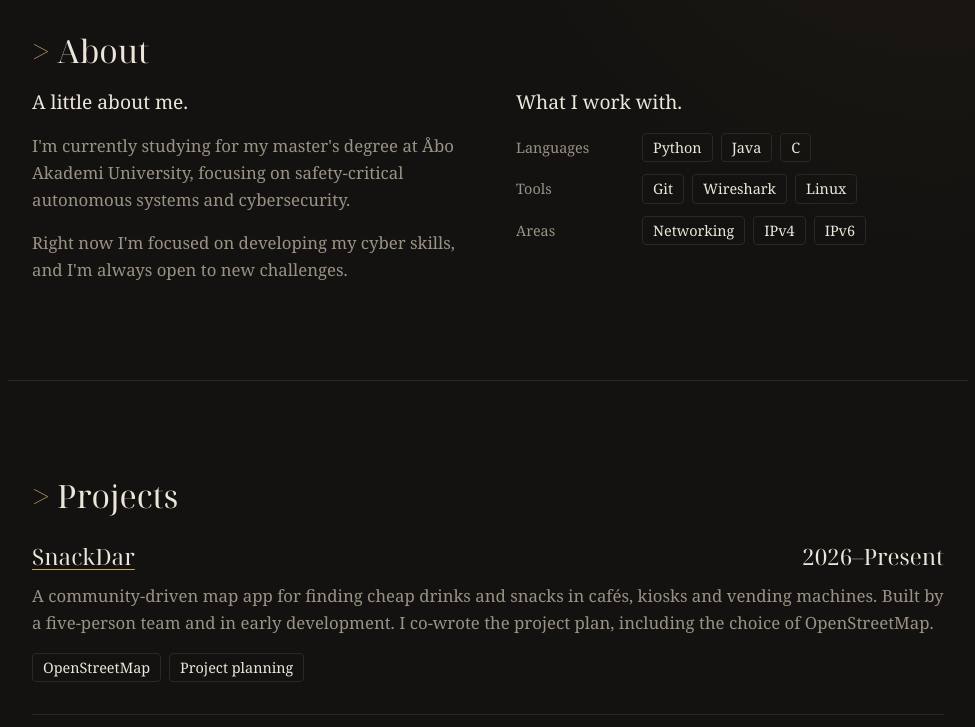
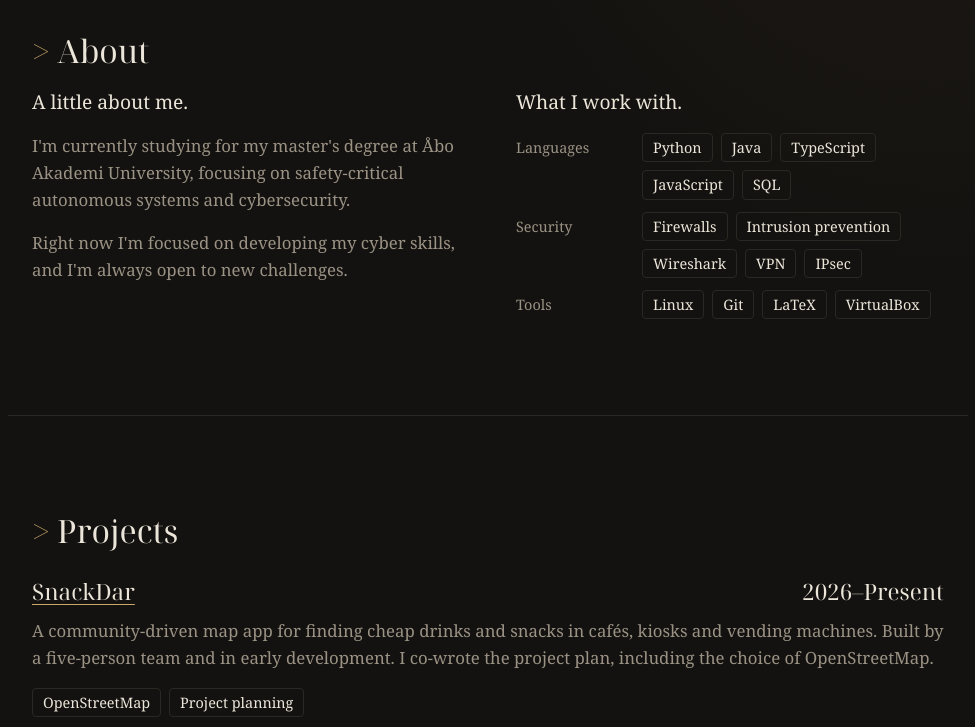
Before and after one commit to Linuusshh/linushaga.dev, a plain HTML site: page public/index.html in a window 1280 px wide. Shown: the part 860-1587 px from the top of the page, without its empty margins (152-1127 px from the left). Drawn offline with Linux system fonts and the light colour scheme.

Commit message:
Updated About section.

```diff
--- a/public/index.html
+++ b/public/index.html
@@ -80,7 +80,21 @@
                 <ul class="tags">
                   <li>Python</li>
                   <li>Java</li>
-                  <li>C</li>
+                  <li>TypeScript</li>
+                  <li>JavaScript</li>
+                  <li>SQL</li>
+                </ul>
+              </dd>
+            </div>
+            <div class="skill-group">
+              <dt>Security</dt>
+              <dd>
+                <ul class="tags">
+                  <li>Firewalls</li>
+                  <li>Intrusion prevention</li>
+                  <li>Wireshark</li>
+                  <li>VPN</li>
+                  <li>IPsec</li>
                 </ul>
               </dd>
             </div>
@@ -88,19 +102,10 @@
               <dt>Tools</dt>
               <dd>
                 <ul class="tags">
+                  <li>Linux</li>
                   <li>Git</li>
-                  <li>Wireshark</li>
-                  <li>Linux</li>
-                </ul>
-              </dd>
-            </div>
-            <div class="skill-group">
-              <dt>Areas</dt>
-              <dd>
-                <ul class="tags">
-                  <li>Networking</li>
-                  <li>IPv4</li>
-                  <li>IPv6</li>
+                  <li>LaTeX</li>
+                  <li>VirtualBox</li>
                 </ul>
               </dd>
             </div>
```
